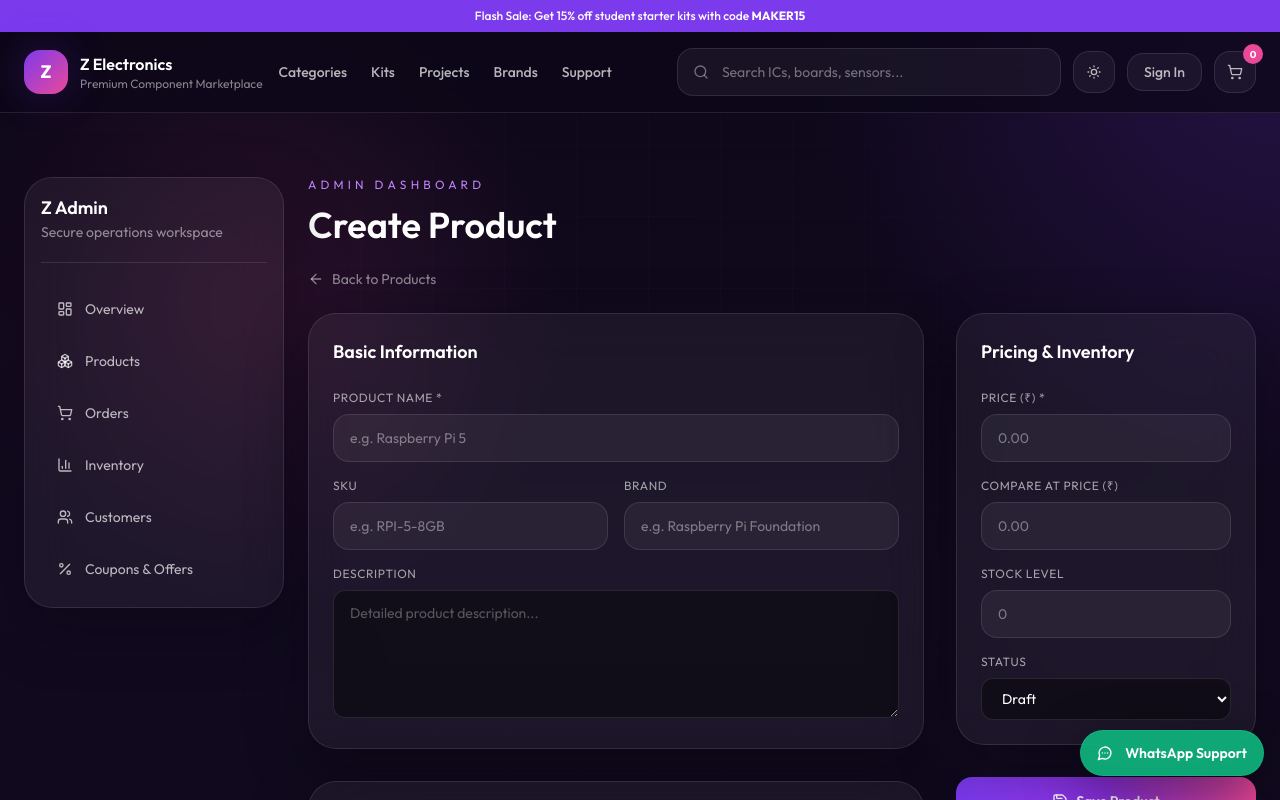
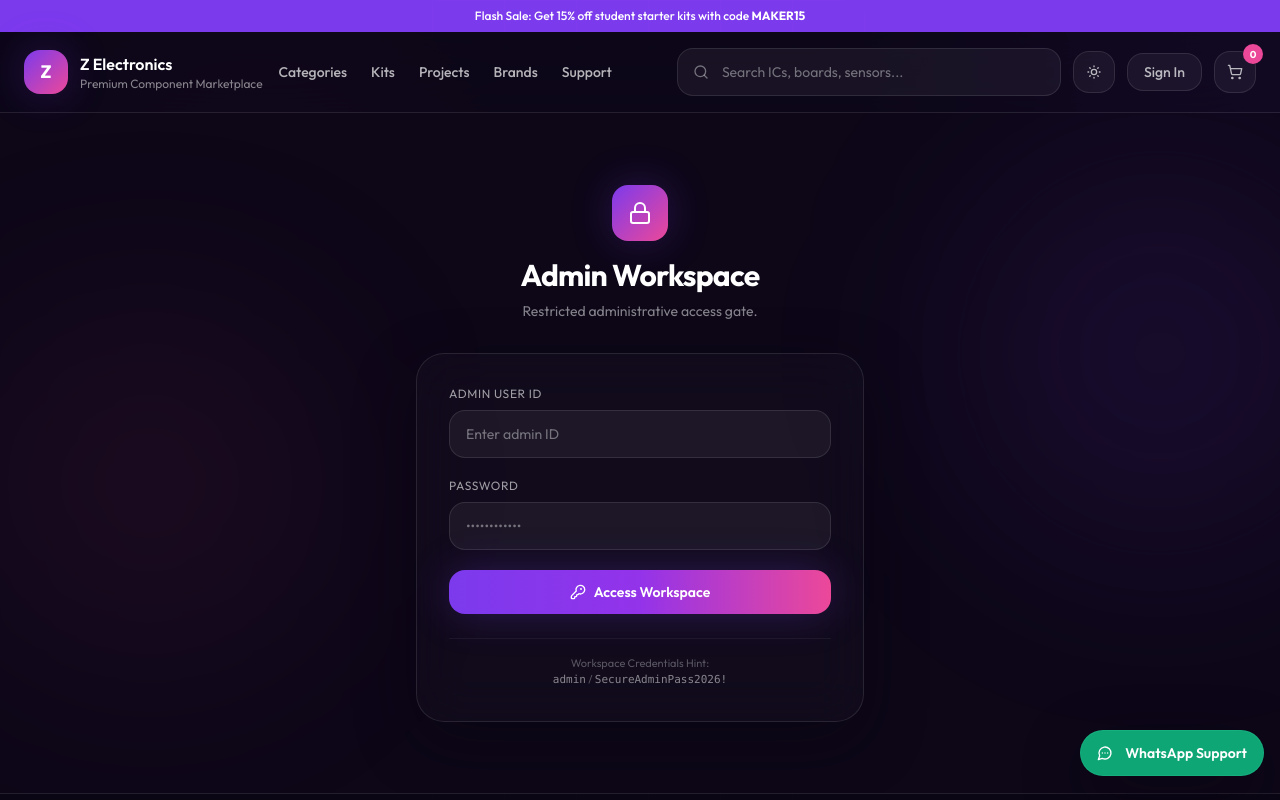
Before and after one commit to kishorecht149-design/Z-Electronics, a Next.js app: page /admin/products/new in a window 1280 px wide. Shown: the top 800 px of the page. Built offline with nearby package versions, Linux system fonts and the light colour scheme; no server answers.

Commit message:
feat: implement separate admin credentials login gate and direct Cloudinary image URL link input

```diff
--- /dev/null
+++ b/app/admin/layout.tsx
@@ -0,0 +1,122 @@
+"use client";
+
+import { useEffect, useState } from "react";
+import { Lock, ShieldAlert, KeyRound, Loader2, ArrowRight } from "lucide-react";
+
+import { GlassCard } from "@/components/ui/card";
+import { Button } from "@/components/ui/button";
+import { Input } from "@/components/ui/input";
+
+export default function AdminLayout({ children }: { children: React.ReactNode }) {
+  const [isAuthorized, setIsAuthorized] = useState<boolean | null>(null);
+  const [userId, setUserId] = useState("");
+  const [password, setPassword] = useState("");
+  const [error, setError] = useState("");
+  const [isLoading, setIsLoading] = useState(false);
+
+  useEffect(() => {
+    // Check session authorization on load
+    const auth = sessionStorage.getItem("z_admin_authorized");
+    if (auth === "true") {
+      setIsAuthorized(true);
+    } else {
+      setIsAuthorized(false);
+    }
+  }, []);
+
+  const handleLogin = (e: React.FormEvent) => {
+    e.preventDefault();
+    setError("");
+    setIsLoading(true);
+
+    // Simulated quick check for premium experience
+    setTimeout(() => {
+      // Secure Admin Credentials
+      if (userId === "admin" && password === "SecureAdminPass2026!") {
+        sessionStorage.setItem("z_admin_authorized", "true");
+        setIsAuthorized(true);
+      } else {
+        setError("Invalid Admin User ID or Password");
+      }
+      setIsLoading(false);
+    }, 800);
+  };
+
+  if (isAuthorized === null) {
+    return (
+      <div className="min-h-screen bg-ink flex items-center justify-center">
+        <Loader2 className="h-8 w-8 animate-spin text-violet-400" />
+      </div>
+    );
+  }
+
+  if (!isAuthorized) {
+    return (
+      <div className="min-h-[85vh] flex items-center justify-center px-4 relative overflow-hidden bg-ink py-16">
+        <div className="absolute -right-20 top-10 h-[400px] w-[400px] rounded-full bg-violet-600/10 blur-[100px]" />
+        <div className="absolute left-0 bottom-40 h-[300px] w-[300px] rounded-full bg-pink/10 blur-[120px]" />
+
+        <div className="w-full max-w-md relative z-10">
+          <div className="text-center mb-8">
+            <div className="mx-auto flex h-14 w-14 items-center justify-center rounded-2xl bg-gradient-to-br from-violet-600 to-pink shadow-glow mb-4">
+              <Lock className="h-6 w-6 text-white" />
+            </div>
+            <h1 className="text-3xl font-bold tracking-tight text-white">Admin Workspace</h1>
+            <p className="mt-2 text-sm text-white/50">Restricted administrative access gate.</p>
+          </div>
+
+          <GlassCard className="p-8 border-white/10 bg-white/[0.02]">
+            <form onSubmit={handleLogin} className="space-y-5">
+              <div>
+                <label className="text-xs text-white/60 mb-2 block uppercase tracking-wider">Admin User ID</label>
+                <Input
+                  type="text"
+                  placeholder="Enter admin ID"
+                  value={userId}
+                  onChange={(e) => setUserId(e.target.value)}
+                  required
+                />
+              </div>
+
+              <div>
+                <label className="text-xs text-white/60 mb-2 block uppercase tracking-wider">Password</label>
+                <Input
+                  type="password"
+                  placeholder="••••••••••••"
+                  value={password}
+                  onChange={(e) => setPassword(e.target.value)}
+                  required
+                />
+              </div>
+
+              {error && (
+                <div className="flex items-center gap-2 rounded-xl bg-pink/10 border border-pink/20 p-3 text-xs text-pink">
+                  <ShieldAlert className="h-4 w-4 shrink-0" />
+                  <span>{error}</span>
+                </div>
+              )}
+
+              <Button type="submit" className="w-full h-11" disabled={isLoading}>
+                {isLoading ? (
+                  <Loader2 className="h-4 w-4 animate-spin mr-2" />
+                ) : (
+                  <KeyRound className="h-4 w-4 mr-2" />
+                )}
+                Access Workspace
+              </Button>
+            </form>
+
+            <div className="mt-6 border-t border-white/5 pt-4 text-center">
+              <p className="text-[11px] text-white/30">
+                Workspace Credentials Hint: <br />
+                <span className="font-mono text-white/50">admin</span> / <span className="font-mono text-white/50">SecureAdminPass2026!</span>
+              </p>
+            </div>
+          </GlassCard>
+        </div>
+      </div>
+    );
+  }
+
+  return <>{children}</>;
+}
--- a/app/admin/products/new/page.tsx
+++ b/app/admin/products/new/page.tsx
@@ -32,6 +32,7 @@ export default function NewProductPage() {
   });
 
   const [isUploading, setIsUploading] = useState(false);
+  const [cloudinaryUrl, setCloudinaryUrl] = useState("");
 
   const createMutation = useMutation({
     mutationFn: (data: any) => adminService.createProduct(data),
@@ -146,6 +147,35 @@ export default function NewProductPage() {
                   <span className="text-xs text-white/50">{isUploading ? 'Uploading...' : 'Upload Image'}</span>
                 </label>
               </div>
+
+              <div className="border-t border-white/5 pt-4 mt-4">
+                <label className="text-xs text-white/60 mb-2 block uppercase tracking-wider">Or Paste Cloudinary / External Image URL</label>
+                <div className="flex gap-2">
+                  <Input
+                    placeholder="https://res.cloudinary.com/..."
+                    value={cloudinaryUrl}
+                    onChange={(e) => setCloudinaryUrl(e.target.value)}
+                  />
+                  <Button
+                    type="button"
+                    variant="secondary"
+                    onClick={() => {
+                      if (cloudinaryUrl.trim()) {
+                        setFormData(prev => ({
+                          ...prev,
+                          images: [...prev.images, cloudinaryUrl.trim()]
+                        }));
+                        setCloudinaryUrl("");
+                        toast.success("Image link added!");
+                      } else {
+                        toast.error("Please enter a valid image URL");
+                      }
+                    }}
+                  >
+                    Add URL
+                  </Button>
+                </div>
+              </div>
             </GlassCard>
           </div>
 
```
